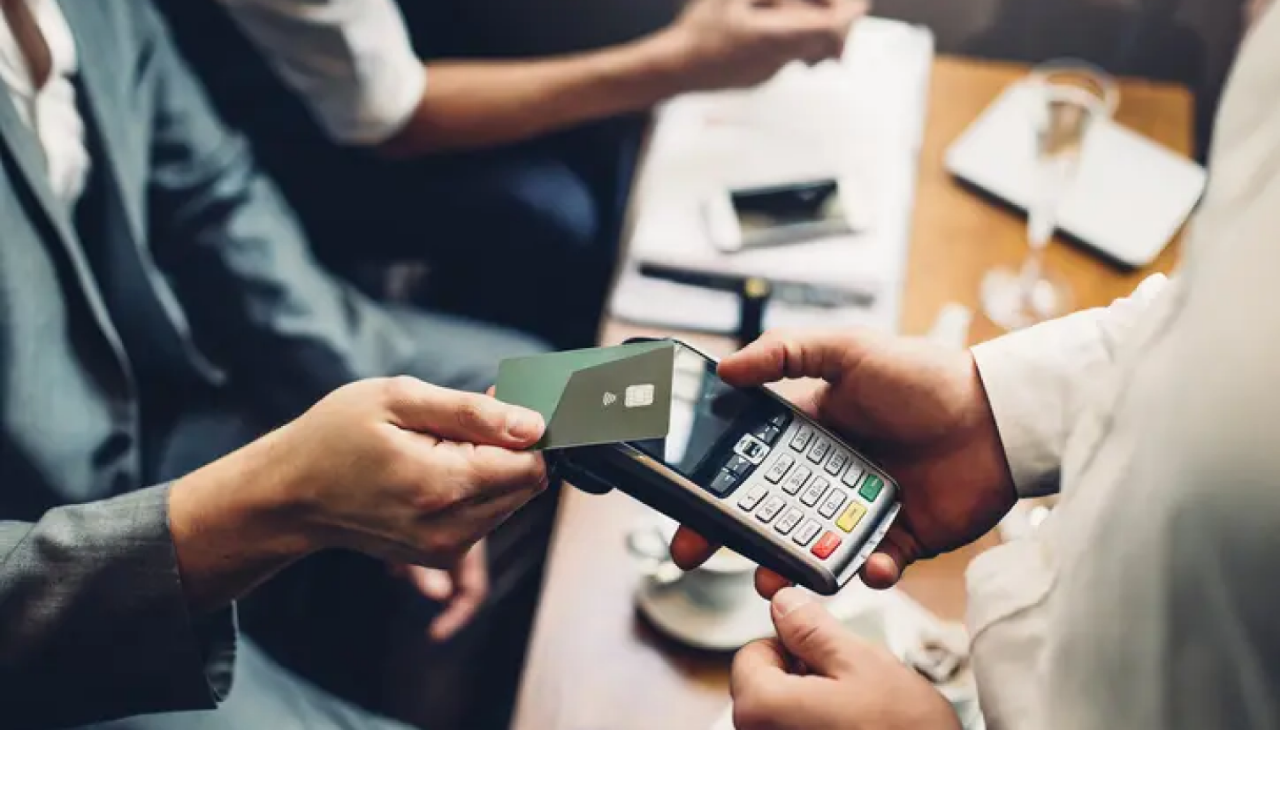
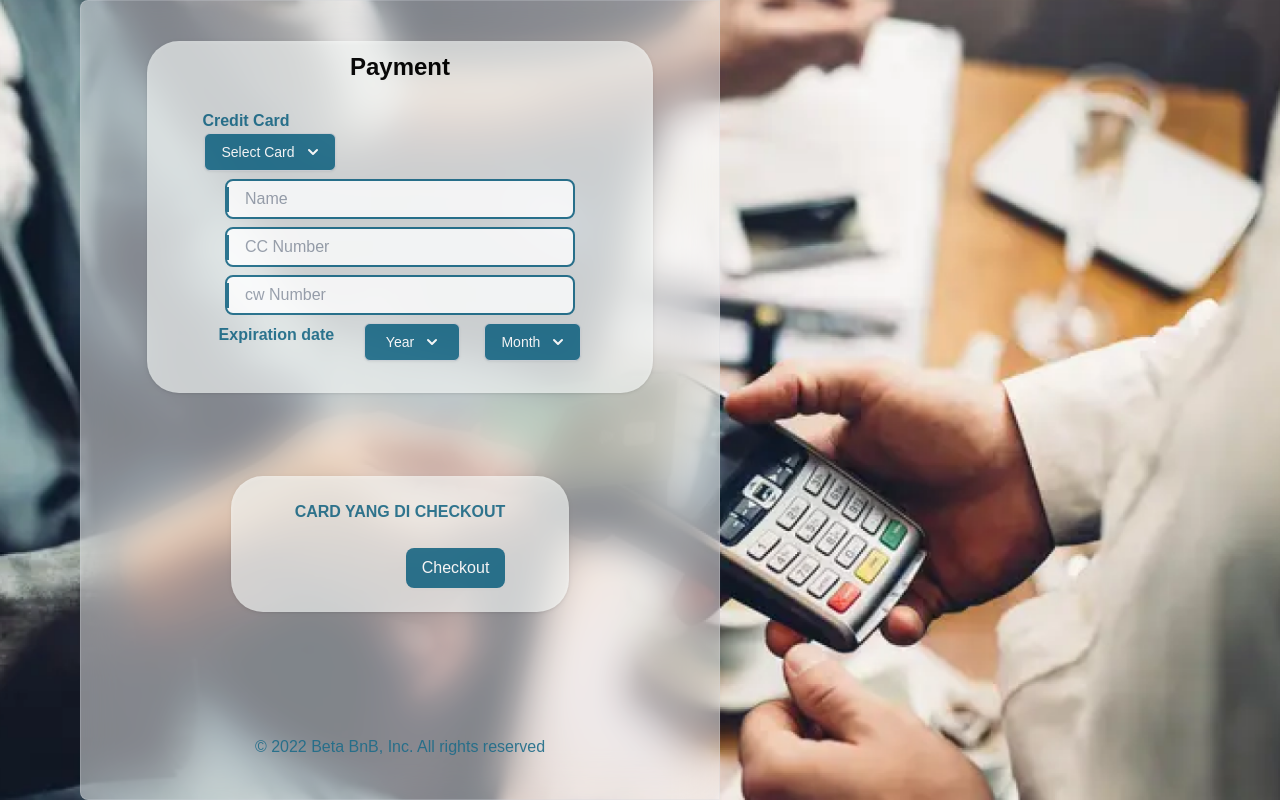
Before and after one commit to airbnb-group-2/FE, a Next.js app: page /payment in a window 1280 px wide. Built offline with nearby package versions, Linux system fonts and the light colour scheme.

Commit message:
update payment + detail page

```diff
--- a/components/homecard.jsx
+++ b/components/homecard.jsx
@@ -6,8 +6,10 @@ import Star from "../assets/star.png";
 
 function homecard() {
     return (
-        <div className="bg-[#7F6F62] bg-opacity-70 ml-[30px] mr-[30px] mb-[50px] max-w-sm overflow-hidden shadow-black shadow-md hover:shadow-none rounded-2xl ">
-            <Image className="w-full" src={mainImg} alt="kamar"/>
+        <div className="bg-[#7F6F62] bg-opacity-70  mb-[50px] max-w-sm overflow-hidden shadow-black shadow-md hover:shadow-none rounded-2xl ">
+            <div>
+                <Image className="w-full" src={mainImg} alt="kamar" objectFit="cover"/>
+            </div>
             <div class="px-[2vh] py-[2vh]">
                 <div class="font-bold text-lg mb-2">Premium Joglo room</div>
                 <p class="text-gray-900 text-sm mb-1">
--- a/pages/payment.jsx
+++ b/pages/payment.jsx
@@ -1,13 +1,87 @@
 import React, { useState } from "react";
 import Image from "next/image";
 import mainImg from "../assets/payment.png";
+import style from "../styles/payment.module.css";
 
 function product() {
     return(
-        <div className="grid grid-cols-1">
-            <Image src={mainImg} className="relative"/>
+        <div className={'mx-[10vh] flex justify-start '+ style.background}>
+            <div className='h-4/5'>
+                <Image
+                src={mainImg}
+                alt='payment background'
+                layout='fill'
+                objectFit='cover'
+                objectPosition='bottom'
+                className=" z-0"
+                />
+            </div>
+            <div className={style.content + " z-1 w-[50vw] h-[100vh] py-10 flex flex-col justify-between items-center "}>
+                <div className={'drop-shadow '+style.form}>
+                    <h2 className="mt-[-2vh] mb-[3vh]">Payment</h2>
+                    <h1 className="ml-[-38.5vh]">Credit Card</h1>
+                    <div className="ml-[-32.5vh] relative inline-block text-left">
+                        <div>
+                            <button type="button" class="inline-flex justify-center w-full rounded-md border border-gray-300 shadow-sm px-4 py-2 bg-white text-sm font-medium text-gray-700  focus:outline-none focus:ring-2 focus:ring-offset-2 focus:ring-offset-gray-100 focus:ring-indigo-500" id="menu-button" aria-expanded="true" aria-haspopup="true">
+                            Select  Card
+                            <svg class="-mr-1 ml-2 h-5 w-5" xmlns="http://www.w3.org/2000/svg" viewBox="0 0 20 20" fill="currentColor" aria-hidden="true">
+                                <path fill-rule="evenodd" d="M5.293 7.293a1 1 0 011.414 0L10 10.586l3.293-3.293a1 1 0 111.414 1.414l-4 4a1 1 0 01-1.414 0l-4-4a1 1 0 010-1.414z" clip-rule="evenodd" />
+                            </svg>
+                            </button>
+                        </div>
+                    </div>
+                    <form>
+                        <div className={style.input}>
+                            <input type="Name" id='Name' name='Name' placeholder='Name' required />
+                            <label>Name</label>
+                        </div>
+                        <div className={style.input}>
+                            <input type="ccNumber" id='ccNumber' name='ccNumber' placeholder='CC Number' required />
+                            <label>CC Number</label>
+                        </div>
+                        <div className={style.input}>
+                            <input type="Password" id='cwNumber' name='cwNumber' placeholder='cw Number' required />
+                            <label>CW Number</label>
+                        </div>
 
-        </div>
+                        <div className='grid grid-cols-3 mx-[0.5rem]'>
+                            <div className='text-left text-[0.875rem]'>
+                                <h1>Expiration date</h1>
+                            </div>
+                            <div className=" ml-[3vh] relative inline-block text-left">
+                                <div>
+                                    <button type="button" class="inline-flex justify-center w-full rounded-md border border-gray-300 shadow-sm px-4 py-2 bg-white text-sm font-medium text-gray-700  focus:outline-none focus:ring-2 focus:ring-offset-2 focus:ring-offset-gray-100 focus:ring-indigo-500" id="menu-button" aria-expanded="true" aria-haspopup="true">
+                                    Year
+                                    <svg class="-mr-1 ml-2 h-5 w-5" xmlns="http://www.w3.org/2000/svg" viewBox="0 0 20 20" fill="currentColor" aria-hidden="true">
+                                        <path fill-rule="evenodd" d="M5.293 7.293a1 1 0 011.414 0L10 10.586l3.293-3.293a1 1 0 111.414 1.414l-4 4a1 1 0 01-1.414 0l-4-4a1 1 0 010-1.414z" clip-rule="evenodd" />
+                                    </svg>
+                                    </button>
+                                </div>
+                            </div>
+                            <div className=" ml-[3vh] relative inline-block text-left">
+                                <div>
+                                    <button type="button" class="inline-flex justify-center w-full rounded-md border border-gray-300 shadow-sm px-4 py-2 bg-white text-sm font-medium text-gray-700  focus:outline-none focus:ring-2 focus:ring-offset-2 focus:ring-offset-gray-100 focus:ring-indigo-500" id="menu-button" aria-expanded="true" aria-haspopup="true">
+                                    Month
+                                    <svg class="-mr-1 ml-2 h-5 w-5" xmlns="http://www.w3.org/2000/svg" viewBox="0 0 20 20" fill="currentColor" aria-hidden="true">
+                                        <path fill-rule="evenodd" d="M5.293 7.293a1 1 0 011.414 0L10 10.586l3.293-3.293a1 1 0 111.414 1.414l-4 4a1 1 0 01-1.414 0l-4-4a1 1 0 010-1.414z" clip-rule="evenodd" />
+                                    </svg>
+                                    </button>
+                                </div>
+                            </div>
+                        </div>
+                    </form>
+                </div>
+                <div className={'mt-[-5vh] drop-shadow '+style.form}>
+                    <h1>CARD YANG DI CHECKOUT</h1>
+                    <div className='text-right'>
+                        <button className='mt-[3vh] rounded-lg'>Checkout</button>
+                    </div>
+                </div>
+                <div>
+                <h3>© 2022 Beta BnB, Inc. All rights reserved</h3>
+                </div>
+            </div>
+       </div>
     );
 }
 
--- a/pages/product-detail.jsx
+++ b/pages/product-detail.jsx
@@ -1,12 +1,24 @@
 import React, { useState } from "react";
 import Image from "next/image";
 import mainImg from "../assets/detail.png";
+import style from "../styles/productdetail.module.css";
 
 function product() {
     return(
-        <div className="grid grid-cols-1">
-            <Image src={mainImg} className="relative"/>
+        <div className={'mx-[5vh] flex justify-end '+ style.background}>
+            <div className='h-4/5'>
+                <Image
+                src={mainImg}
+                alt='payment background'
+                layout='fill'
+                objectFit='cover'
+                objectPosition='bottom'
+                className=" z-0"
+                />
+            </div>
+            <div className={style.content + " z-1 w-[50vw] h-[100vh] py-10 flex flex-col justify-between items-center "}>
 
+            </div>
         </div>
     );
 }
--- /dev/null
+++ b/styles/payment.module.css
@@ -0,0 +1,94 @@
+.background{
+    color: #29738F;
+}
+
+.content{
+    backdrop-filter: blur(20px) saturate(100%);
+    -webkit-backdrop-filter: blur(20px) saturate(200%);
+    background-color: rgba(255, 255, 255, 0.5);
+    border-radius: 0.5rem 0px 0px 0.5rem;
+    border: 1px solid rgba(209, 213, 219, 0.3);
+    position: relative;
+    opacity: 95%;
+}
+
+.form{
+    background: #fcfffeb2;
+    padding: 1.5rem 4rem;
+    border-radius: 2rem;
+    text-align: center;
+}
+
+.form form{
+    margin: 0.5rem 0px;
+}
+
+.form h1{
+    font-size: 1rem;
+    font-weight: bold;
+}
+
+.form h2{
+    font-size: 1.5rem;
+    color: black;
+    font-weight: bold;
+}
+
+.form button{
+    color: #fff;
+    background: #29738F;
+    padding: 0.5rem 1rem;
+}
+
+.form button svg{
+    display: inline-block;
+}
+
+.input{
+    position: relative;
+}
+
+.input label{
+    opacity: 0;
+    right: 1rem;
+    position: absolute;
+}
+
+.input input:focus + label{
+    opacity: 1;
+}
+
+
+
+.input {
+    display: flex;
+    align-items: center;
+    height: 40px;
+    background-color: #fff;
+    border: #29738F 2px solid;
+    border-radius: 0.5rem;
+    margin: 0px auto;
+    margin-bottom: 0.5rem;
+    max-width: 350px;
+}
+
+.input input{
+    width: 250px;
+    height: 25px;
+    border-left: #29738F 2px solid;
+    padding: 0px 1rem;
+}
+
+.input input:focus{
+    outline: none;
+}
+
+.input svg{
+    font-size: 1.35rem;
+    display: inline-block;
+    position: relative;
+    top: 50%;
+    left: 0rem;
+    transform: translateY(calc(-50% - 0.5rem));
+    margin: 0px 0.7rem;
+}
--- /dev/null
+++ b/styles/productdetail.module.css
@@ -0,0 +1,94 @@
+.background{
+    color: #29738F;
+}
+
+.content{
+    backdrop-filter: blur(20px) saturate(100%);
+    -webkit-backdrop-filter: blur(20px) saturate(200%);
+    background-color: rgba(255, 255, 255, 0.5);
+    border-radius: 0.5rem 0px 0px 0.5rem;
+    border: 1px solid rgba(209, 213, 219, 0.3);
+    position: relative;
+    opacity: 95%;
+}
+
+.form{
+    background: #fcfffeb2;
+    padding: 1.5rem 4rem;
+    border-radius: 2rem;
+    text-align: center;
+}
+
+.form form{
+    margin: 0.5rem 0px;
+}
+
+.form h1{
+    font-size: 1rem;
+    font-weight: bold;
+}
+
+.form h2{
+    font-size: 1.5rem;
+    color: black;
+    font-weight: bold;
+}
+
+.form button{
+    color: #fff;
+    background: #29738F;
+    padding: 0.5rem 1rem;
+}
+
+.form button svg{
+    display: inline-block;
+}
+
+.input{
+    position: relative;
+}
+
+.input label{
+    opacity: 0;
+    right: 1rem;
+    position: absolute;
+}
+
+.input input:focus + label{
+    opacity: 1;
+}
+
+
+
+.input {
+    display: flex;
+    align-items: center;
+    height: 40px;
+    background-color: #fff;
+    border: #29738F 2px solid;
+    border-radius: 0.5rem;
+    margin: 0px auto;
+    margin-bottom: 0.5rem;
+    max-width: 350px;
+}
+
+.input input{
+    width: 250px;
+    height: 25px;
+    border-left: #29738F 2px solid;
+    padding: 0px 1rem;
+}
+
+.input input:focus{
+    outline: none;
+}
+
+.input svg{
+    font-size: 1.35rem;
+    display: inline-block;
+    position: relative;
+    top: 50%;
+    left: 0rem;
+    transform: translateY(calc(-50% - 0.5rem));
+    margin: 0px 0.7rem;
+}
```
Also changed, not shown: package.json (+2 -7 lines), 1 other file (tests, documents, lock files or other folders).
